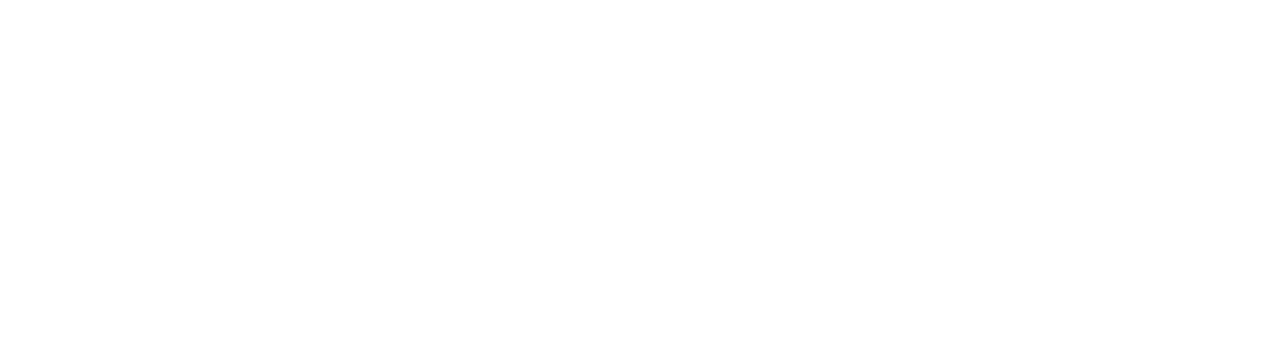
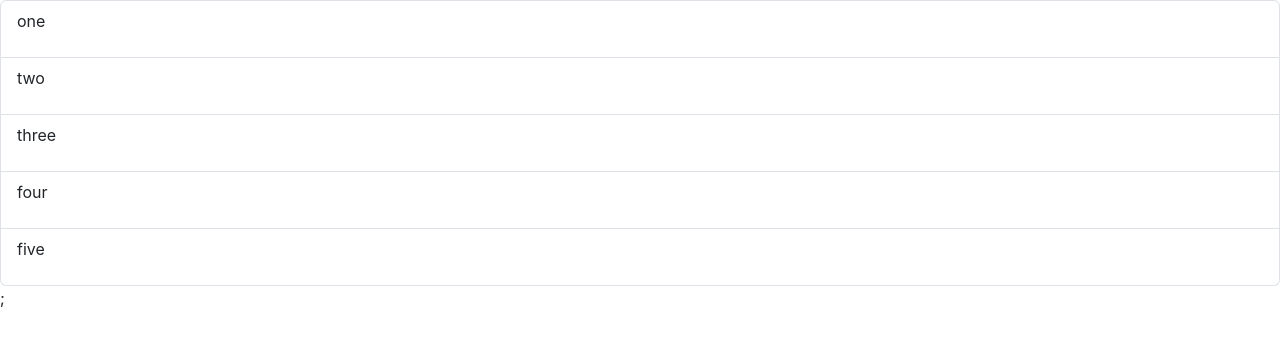
Before and after one commit to IhorTroia/react-hw, a React (Create React App) app: page / in a window 1280 px wide. Shown: the top 342 px of the page. Built offline with nearby package versions, Linux system fonts and the light colour scheme.

Commit message:
hw 77 completed

```diff
--- a/src/App.js
+++ b/src/App.js
@@ -1,9 +1,16 @@
 import './App.css';
+import MyListGroup from "./components/MyListGroup";
 
 function App() {
   return (
     <div className="App">
-
+      <MyListGroup>
+        <p>one</p>
+        <p>two</p>
+        <p>three</p>
+        <p>four</p>
+        <p>five</p>
+      </MyListGroup>;
     </div>
   );
 }
--- /dev/null
+++ b/src/components/MyListGroup.jsx
@@ -0,0 +1,20 @@
+import { Children } from 'react';
+import { ListGroup } from "react-bootstrap";
+
+function MyListGroup(props) {
+    const {children} = props;
+
+    return (
+        <ListGroup as="ul">
+            {Children.map(children, (child) => {
+                return (
+                    <ListGroup.Item as='li'>
+                        {child}
+                    </ListGroup.Item>
+                )
+            })}
+        </ListGroup>
+    )
+}
+
+export default MyListGroup
```
Also changed, not shown: 1 other file (tests, documents, lock files or other folders).
